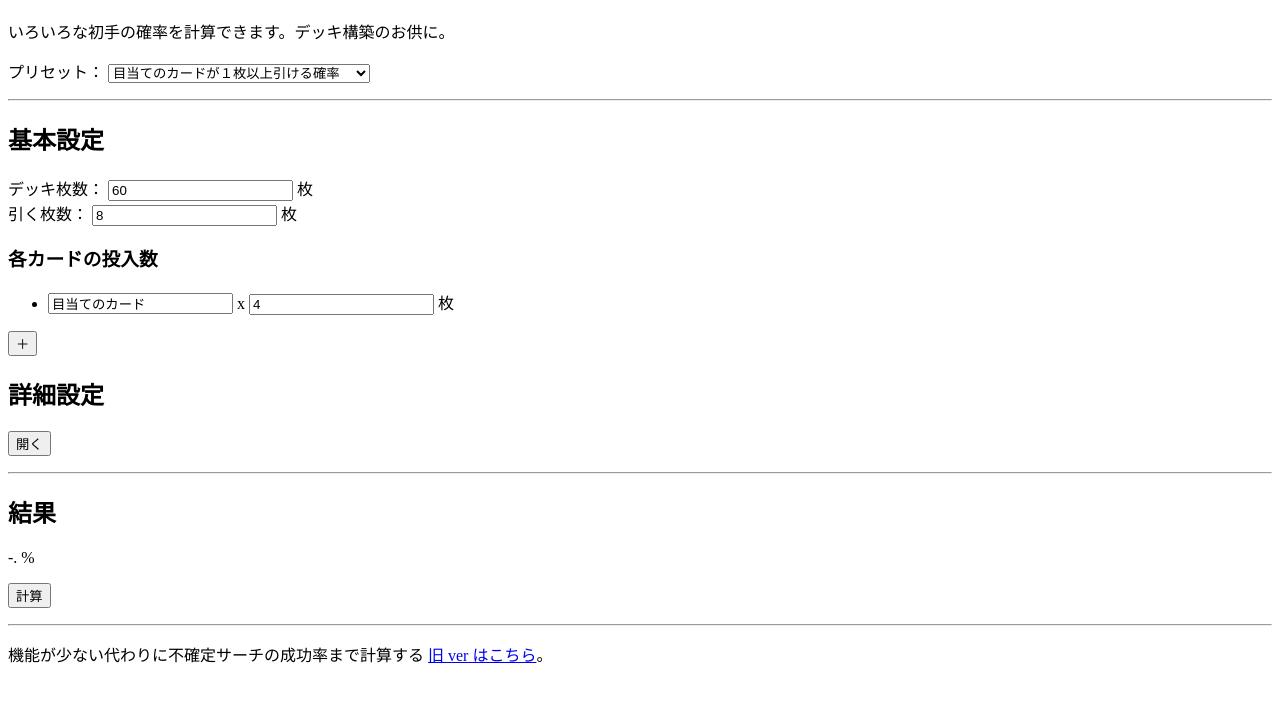
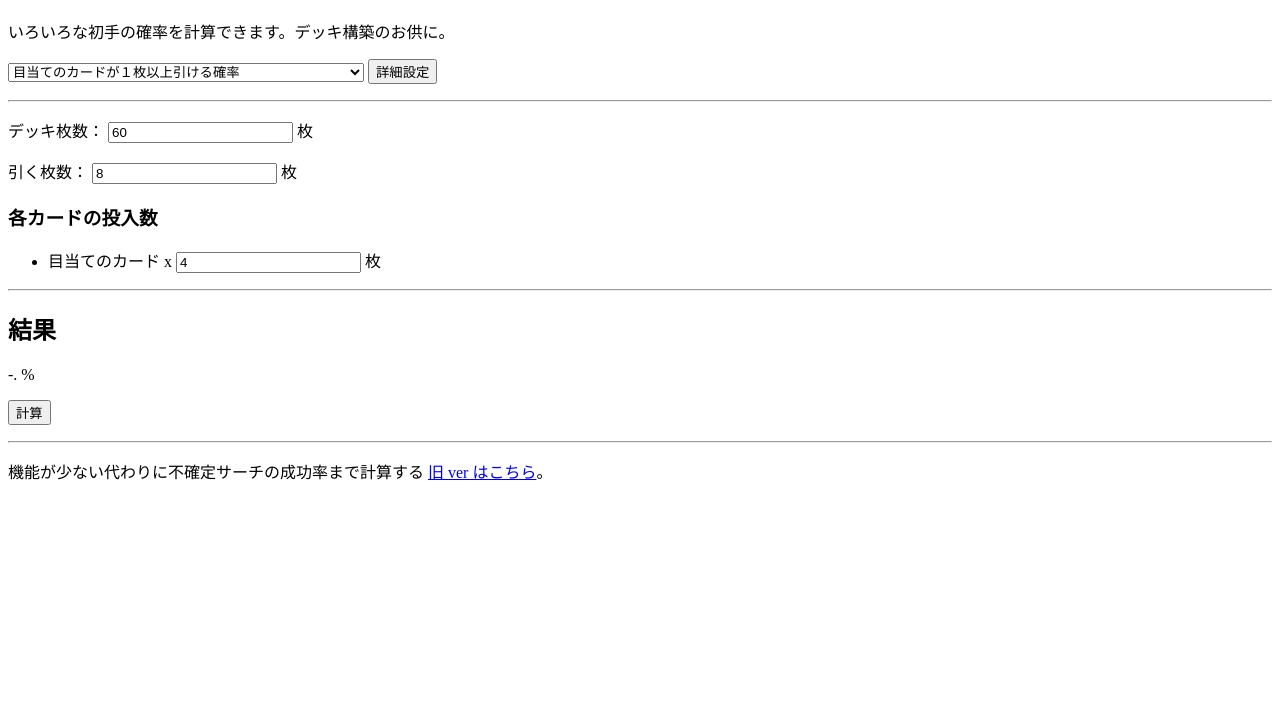
Before and after one commit to zk-phi/handanalyze, a plain HTML site: page index.html in a window 1280 px wide. Shown: the part 70-772 px from the top of the page. Drawn offline with Linux system fonts and the light colour scheme.

Commit message:
UI changes

```diff
--- a/index.html
+++ b/index.html
@@ -18,34 +18,22 @@
       <p>いろいろな初手の確率を計算できます。デッキ構築のお供に。</p>
 
       <p>
-        プリセット：
         <select @change="setPreset($event.target.value)">
           <option v-for="(preset, ix) in PRESETS" :value="ix">{{ preset.label }}</option>
         </select>
+        <button @click="toggleShowDetails">{{ showDetails ? "閉じる" : "詳細設定" }}</button>
       </p>
 
-      <hr />
+      <div v-if="showDetails">
+        <p>※わかる人向け、通常はそのままで ok です。</p>
 
-      <h2>基本設定</h2>
-
-      <div>
-        デッキ枚数：
-        <input type="number" v-model.number="source.deckNum" /> 枚
-      </div>
-
-      <div>
-        引く枚数：
-        <input type="number" v-model.number="source.handNum" /> 枚
-      </div>
-
-      <h3>各カードの投入数</h3>
+        <h3>カード名</h3>
 
         <ul>
           <li v-for="(e, ix) in source.cards">
             <input type="text"
                    v-model="source.cards[ix].label"
                    :placeholder="'カード' + String.fromCharCode(65 + ix)" />
-          x <input type="number" v-model.number="source.cards[ix].count" /> 枚
             <button v-if="ix >= 1" @click="delCard(ix)">x</button>
           </li>
         </ul>
@@ -54,14 +42,7 @@
           <button @click="addCard()">＋</button>
         </p>
 
-      <h2>詳細設定</h2>
-
-      <p>
-        <button @click="toggleShowDetails">{{ showDetails ? "閉じる" : "開く" }}</button>
-      </p>
-
-      <div v-if="showDetails">
-        <p>※わかる人向け、通常はそのままで ok です。</p>
+        <p>が入っているデッキで、</p>
 
         <h3>事前条件</h3>
 
@@ -123,6 +104,27 @@
 
       <hr />
 
+      <p>
+        デッキ枚数：
+        <input type="number" v-model.number="source.deckNum" /> 枚
+      </p>
+
+      <p>
+        引く枚数：
+        <input type="number" v-model.number="source.handNum" /> 枚
+      </p>
+
+      <h3>各カードの投入数</h3>
+
+      <ul>
+        <li v-for="(e, ix) in source.cards">
+          {{ source.cards[ix].label || 'カード' + String.fromCharCode(65 + ix) }}
+          x <input type="number" v-model.number="source.cards[ix].count" /> 枚
+        </li>
+      </ul>
+
+      <hr />
+
       <h2>結果</h2>
 
       <p>{{ result | formatProb }} %</p>
--- a/presets.js
+++ b/presets.js
@@ -71,7 +71,7 @@ const PRESETS = [
             deckNum: 60,
             cards: [
                 { label: "デデンネなど", count: 2 },
-                { label: "その他のたねポケ", count: 10 },
+                { label: "その他の種ポケ", count: 10 },
             ]
         },
         target: {
@@ -84,13 +84,13 @@ const PRESETS = [
             ],
         }
     }, {
-        label: "望んだ種ポケでスタートできる確率",
+        label: "目当ての種ポケをバトル場に置いてスタートできる確率",
         source: {
             handNum: 7,
             deckNum: 60,
             cards: [
-                { label: "望んだ種ポケ", count: 4 },
-                { label: "望んでない種ポケ", count: 6 },
+                { label: "目当ての種ポケ", count: 4 },
+                { label: "その他の種ポケ", count: 6 },
             ]
         },
         target: {
@@ -109,14 +109,14 @@ const PRESETS = [
             deckNum: 60,
             cards: [
                 { label: "目当ての種ポケ", count: 4 },
+                { label: "サーチ", count: 8 },
                 { label: "その他の種ポケ", count: 6 },
-                { label: "サーチ", count: 8 }
             ]
         },
         target: {
             priorClauses: [
                 [{ type: 'min', value: 1 }, { type: 'min', value: 0 }, { type: 'min', value: 0 }],
-                [{ type: 'min', value: 0 }, { type: 'min', value: 1 }, { type: 'min', value: 0 }],
+                [{ type: 'min', value: 0 }, { type: 'min', value: 0 }, { type: 'min', value: 1 }],
             ],
             posteriorClauses: [
                 [{ type: 'min', value: 1 }, { type: 'min', value: 0 }, { type: 'min', value: 0 }],
```
Lines whose indentation alone changed are shown as unchanged.
